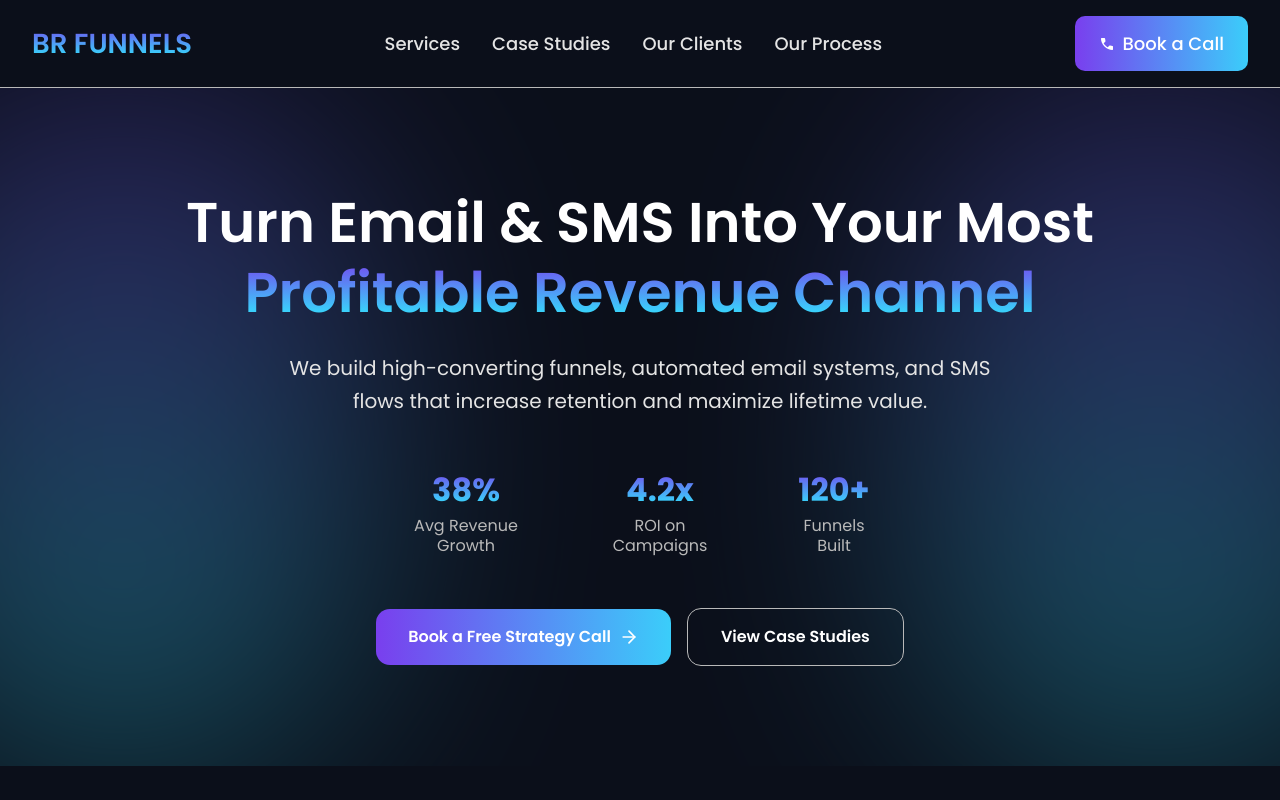
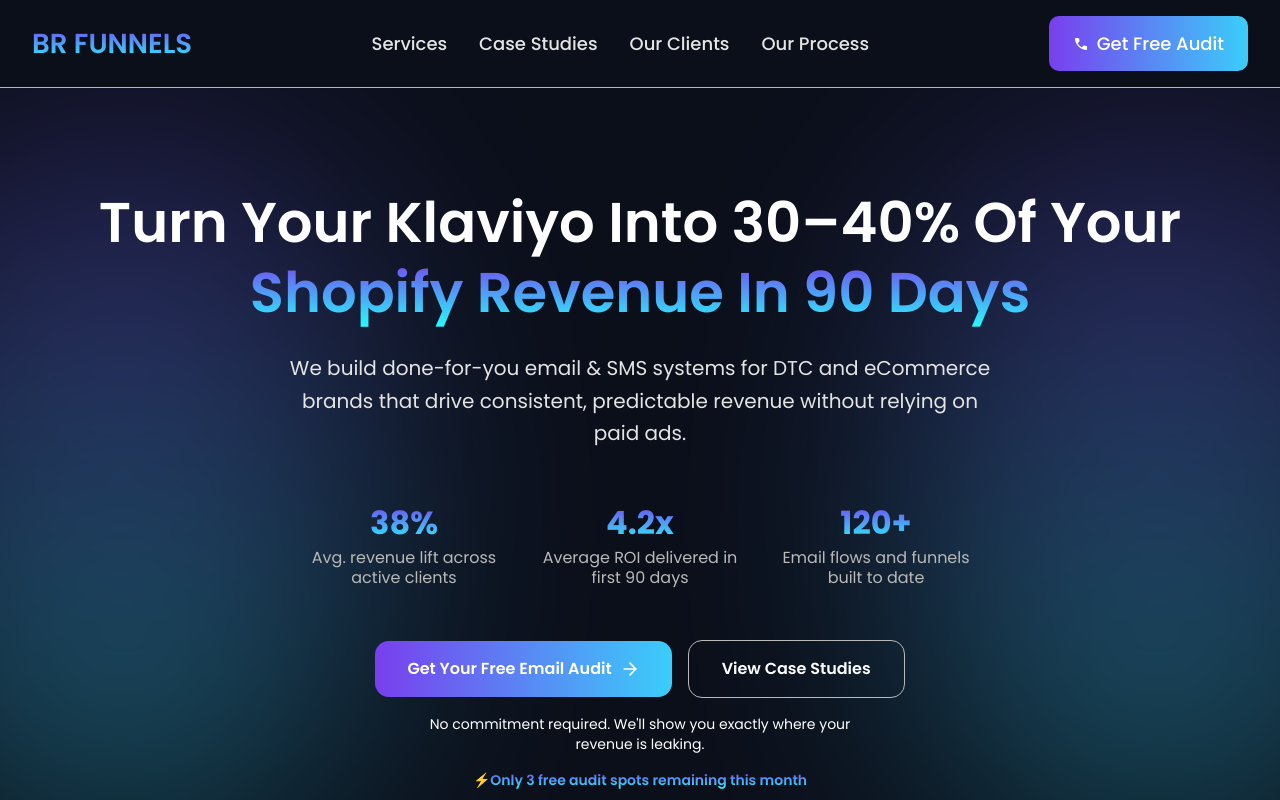
Before and after one commit to raoharoon007/br-funnels-web, a Next.js app: page / in a window 1280 px wide. Shown: the top 800 px of the page. Built offline with nearby package versions, Linux system fonts and the light colour scheme.

Commit message:
changes in content

```diff
--- a/src/app/layout.tsx
+++ b/src/app/layout.tsx
@@ -22,7 +22,7 @@
 }: Readonly<{ children: React.ReactNode }>) {
   return (
     <html lang="en">
-      <body className={`${poppins.variable} font-poppins antialiased`} suppressHydrationWarning={true}>
+      <body className={`${poppins.variable} font-poppins antialiased`}>
         <ScrollFix />
         <Navbar />
         <main>{children}</main>
--- a/src/components/layout/Navbar.tsx
+++ b/src/components/layout/Navbar.tsx
@@ -44,7 +44,7 @@
           className="hidden md2:flex items-center justify-center gap-2 px-4 sm:px-5 md:px-6 py-2.5 sm:py-2.75 md:py-[13.5px] rounded-[10px] bg-gradient-horizontal text-background text-sm sm:text-base md:text-lg font-medium transition-transform active:scale-95"
         >
           <Image src="/assets/icons/Phone.svg" alt="Send" width={16} height={16} priority/>
-          Book a Call
+          Get Free Audit
         </Link>
 
         <button
@@ -79,7 +79,7 @@
               onClick={() => setMenuOpen(false)}
             >
               <Image src="/assets/icons/Phone.svg" alt="Send" width={18} height={18} priority />
-              Book a Call
+              Get Free Audit
             </Link>
           </li>
         </ul>
--- a/src/sections/CallScheduling.tsx
+++ b/src/sections/CallScheduling.tsx
@@ -1,6 +1,6 @@
 "use client";
 
-import React, { useState, useEffect } from 'react';
+import React from 'react';
 import Image from 'next/image';
 import CalendarPicker from '@/components/CalendarPicker';
 
@@ -11,15 +11,8 @@
     'Goals you have for email/SMS revenue growth',
 ];
 
+
 const CallScheduling = () => {
-    const [mounted, setMounted] = useState(false);
-
-    useEffect(() => {
-        setMounted(true);
-    }, []);
-
-    if (!mounted) return null;
-
     return (
         <section className="relative mx-auto w-full  px-4 py-14 sm:py-24 overflow-hidden">
             <div className="max-w-6xl mx-auto grid grid-cols-1 lg:grid-cols-2 gap-9.25 lg:gap-16 items-start">
--- a/src/sections/Hero.tsx
+++ b/src/sections/Hero.tsx
@@ -16,51 +16,62 @@
       />
 
       <div className="relative z-10 mx-auto w-full max-w-6xl">
-        <div className="mx-auto flex w-full max-w-5xl flex-col items-center text-center">
+        <div className="mx-auto flex w-full max-w-6xl flex-col items-center text-center">
 
           <h1 className="text-[28px] font-semibold leading-tight text-background sm:text-5xl lg:text-[56px]">
-            Turn Email & SMS Into Your Most
+            Turn Your Klaviyo Into 30–40% Of Your
             <span className="block text-gradient-main ">
-              Profitable Revenue Channel
+              Shopify Revenue  In 90 Days
             </span>
           </h1>
 
           <p className="mt-6 max-w-[85%] sm:max-w-177.75 text-sm font-normal text-foreground sm:text-[20px] leading-relaxed">
-            We build high-converting funnels, automated email systems, and SMS flows that increase retention and maximize lifetime value.
+            We build done-for-you email & SMS systems for DTC and eCommerce brands that drive consistent, predictable revenue  without relying on paid ads.
           </p>
 
-          <div className="mt-10 2xl:mt-13.5 flex flex-row flex-wrap items-start justify-center gap-y-8 gap-x-4 sm:gap-6 w-full">
-            <div className="w-[45%] sm:w-full sm:max-w-42.5 px-2 py-3">
+          <div className="mt-10 2xl:mt-13.5 flex flex-row flex-wrap items-start justify-center gap-y-8 gap-x-4 sm:gap-4 w-full">
+            <div className="w-[45%] sm:w-full sm:max-w-55 px-2 py-3">
               <div className="text-2xl font-bold text-center text-gradient-main sm:text-[32px]">38%</div>
               <div className="mt-1 text-xs sm:text-base text-center font-normal text-primary leading-tight">
-                Avg Revenue <br className="hidden sm:block" /> Growth
+                Avg. revenue lift across active clients
               </div>
             </div>
 
-            <div className="w-[45%] sm:w-full sm:max-w-42.5 px-2 py-3">
+            <div className="w-[45%] sm:w-full sm:max-w-55 px-2 py-3">
               <div className="text-2xl font-bold text-center text-gradient-main sm:text-[32px]">4.2x</div>
               <div className="mt-1 text-xs sm:text-base text-center font-normal text-primary leading-tight">
-                ROI on <br className="hidden sm:block" /> Campaigns
+                Average ROI delivered in first 90 days
               </div>
             </div>
 
-            <div className="w-full sm:w-full sm:max-w-32.5 px-2 py-3">
+            <div className="w-full sm:w-full sm:max-w-55 px-2 py-3">
               <div className="text-2xl font-bold text-center text-gradient-main sm:text-[32px]">120+</div>
               <div className="mt-1 text-xs sm:text-base text-center font-normal text-primary leading-tight">
-                Funnels <br className="hidden sm:block" /> Built
+                Email flows and funnels built to date
               </div>
             </div>
           </div>
 
-          <div className="mt-10 2xl:mt-12.5 flex flex-col sm:flex-row items-center justify-center gap-4 w-full sm:w-auto">
+          <div className="mt-10 2xl:mt-12.5 flex flex-col items-center justify-center gap-4 w-full sm:w-auto">
+            <div className="flex flex-col sm:flex-row items-center justify-center gap-4 w-full sm:w-auto">
               <Link href="#contact" className="w-full sm:w-auto rounded-[14px] bg-gradient-horizontal px-6 py-3.5 sm:px-8 sm:py-4 cursor-pointer flex flex-row gap-2 items-center justify-center text-sm sm:text-base font-semibold text-background transition-transform active:scale-95">
-              Book a Free Strategy Call
+                Get Your Free Email Audit
                 <Image src="/assets/icons/Arrow.svg" alt="Arrow" width={20} height={20} className="brightness-0 invert" priority />
               </Link>
 
               <Link href="#case-studies" className="w-full sm:w-auto rounded-[14px] border border-primary bg-transparent cursor-pointer flex items-center justify-center px-6 py-3.5 sm:px-8.25 sm:py-4 text-sm sm:text-base font-semibold text-background transition-all hover:bg-white/5 active:scale-95">
                 View Case Studies
               </Link>
+            </div>
+
+            <p className="text-sm text-white font-normal text-center max-w-md">
+              No commitment required. We'll show you exactly where your revenue is leaking.
+            </p>
+
+            <p className="text-sm text-center font-semibold">
+              ⚡<span className='text-gradient-main'>Only 3 free audit spots remaining this month</span>
+            </p>
+
           </div>
 
         </div>
--- a/src/sections/Performance.tsx
+++ b/src/sections/Performance.tsx
@@ -14,7 +14,7 @@
             <div className="rounded-3xl mx-auto max-w-6xl bg-[linear-gradient(90deg,rgba(37,99,235,0.20)_0%,rgba(124,58,237,0.20)_50%,rgba(20,184,166,0.20)_100%)] p-6 sm:p-10 md:p-14.5 transition-all">
                 <div className="mx-auto max-w-3xl text-center">
                     <h2 className="text-[24px] font-semibold text-background sm:text-[32px]">Performance That Speaks for Itself!</h2>
-                    <p className="mt-3 text-sm text-primary font-normal sm:text-[18px]">Real metrics from real campaigns we've managed</p>
+                    <p className="mt-3 text-sm text-primary font-normal sm:text-[18px]">Real metrics from real campaigns — tracked, reported, and verified monthly</p>
                 </div>
 
                 <div className="mt-8 grid gap-3 sm:grid-cols-2 lg:grid-cols-4">
--- a/src/sections/Services.tsx
+++ b/src/sections/Services.tsx
@@ -5,19 +5,19 @@
     {
         icon: '/assets/icons/Search.svg',
         title: 'Email Marketing Audit',
-        description: 'Deep performance analysis, segmentation gaps, and revenue leak detection.',
+        description: "We dig into your Klaviyo account and identify every revenue leak  from missing flows and weak segmentation to deliverability issues and copy gaps. You'll get a full action plan in 48 hours.",
         cta: 'Learn More',
     },
     {
         icon: '/assets/icons/Power.svg',
         title: 'Full Email Marketing Management',
-        description: 'Strategy, automation, campaigns, copywriting, and ongoing optimization.',
+        description: 'End-to-end ownership of your email channel. We handle strategy, flow builds, campaign calendar, copywriting, design, A/B testing, and monthly reporting. You focus on your product — we drive the revenue.',
         cta: 'Get Started',
     },
     {
         icon: '/assets/icons/Sms.svg',
         title: 'SMS Marketing',
-        description: 'High-converting SMS flows and promotional campaigns with compliance built in.',
+        description: 'High-converting SMS flows and promotional campaigns built for compliance and conversion. Abandoned cart recovery, back-in-stock alerts, VIP campaigns — all integrated with your existing Klaviyo setup.',
         cta: 'Explore',
     },
 ];
```
Also changed, not shown: src/sections/CaseStudy.tsx (+15 -12 lines), src/sections/Riskfree.tsx (+8 -8 lines). Lines whose indentation alone changed are shown as unchanged.
